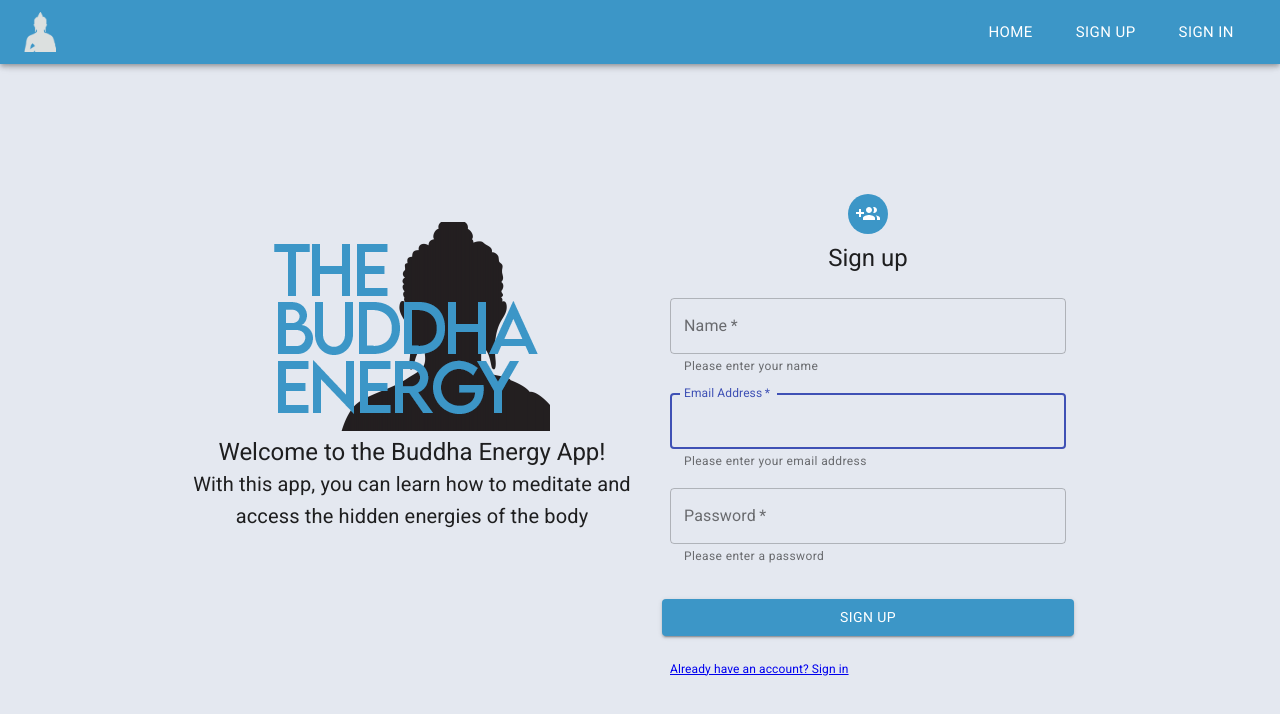
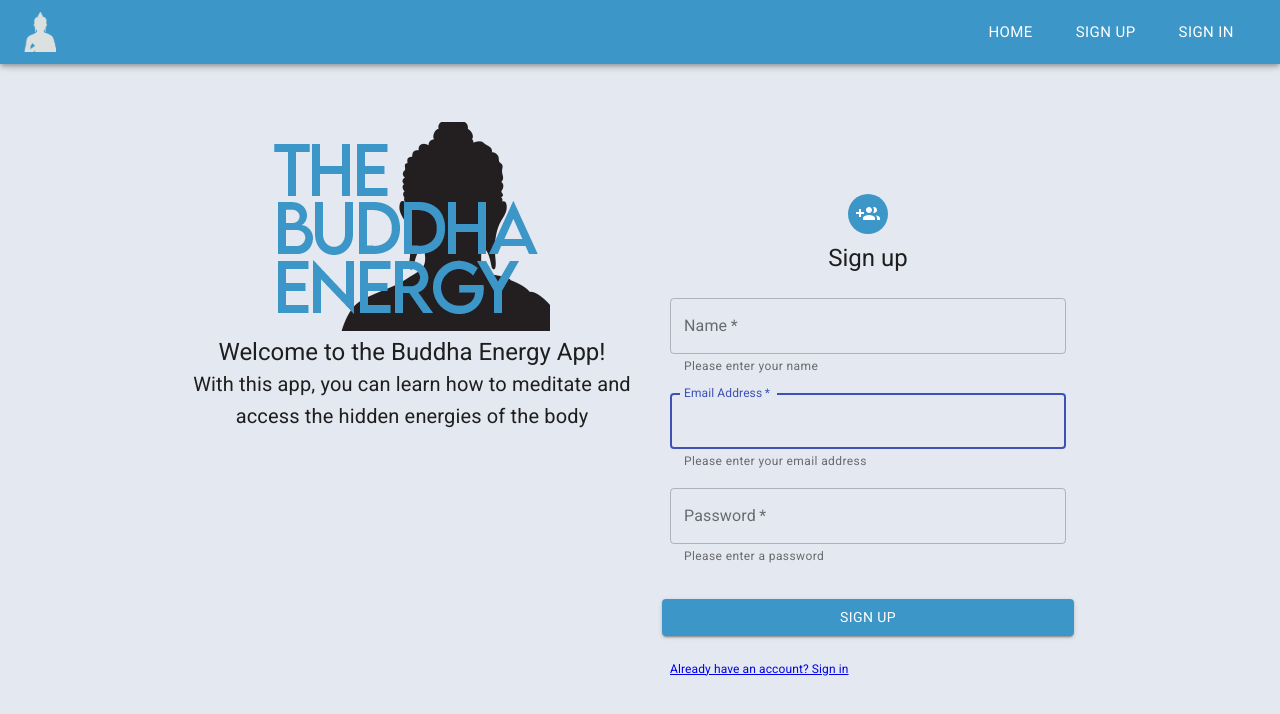
Before and after one commit to slvpaul/YogaCourse, a React (Create React App) app: page / in a window 1280 px wide. Shown: the top 714 px of the page. Built offline with nearby package versions, Linux system fonts and the light colour scheme; no server answers.

Commit message:
home arrow fix

```diff
--- a/src/components/home.js
+++ b/src/components/home.js
@@ -1,14 +1,26 @@
 import { Box, Typography } from '@material-ui/core';
 import Logo from './logo';
-import { useStyles } from '../styles/styles';
+import { makeStyles } from '@material-ui/styles';
 import ArrowForwardIcon from '@material-ui/icons/ArrowForward';
 import { Link } from 'react-router-dom';
+import theme from '../styles/theme';
+
+const useStyles = makeStyles(() => ({
+  arrow : {
+    [theme.breakpoints.down('sm')] : {
+        marginTop: '50px'
+
+    },
+    [theme.breakpoints.up('md')]: {
+        display: 'none'
+
+    }
+},
+}));
 
 
-
-
-export default function Home(props, isloggedIn) {
-    const classes = useStyles(props);
+export default function Home(isloggedIn) {
+    const classes = useStyles();
 
     return (
       <Box className={classes.homeContainer}>
```
